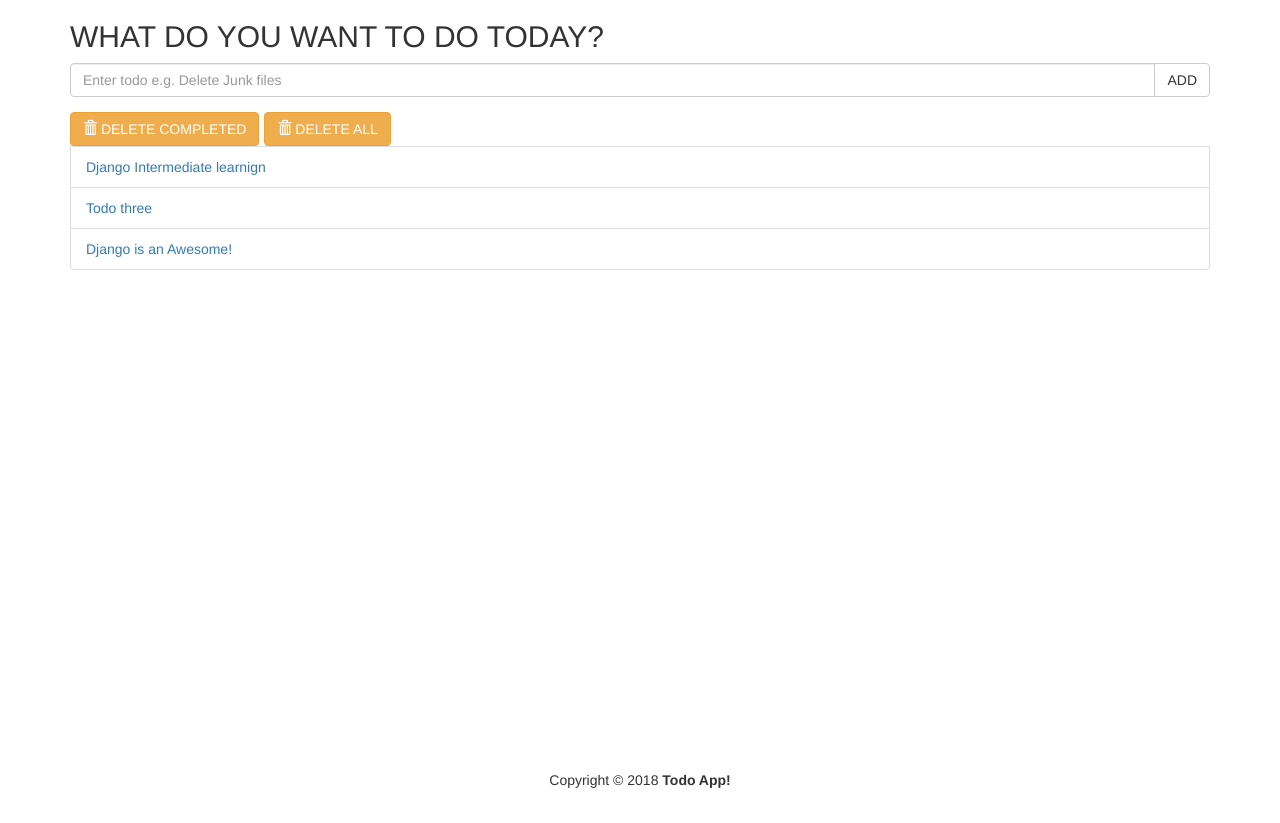
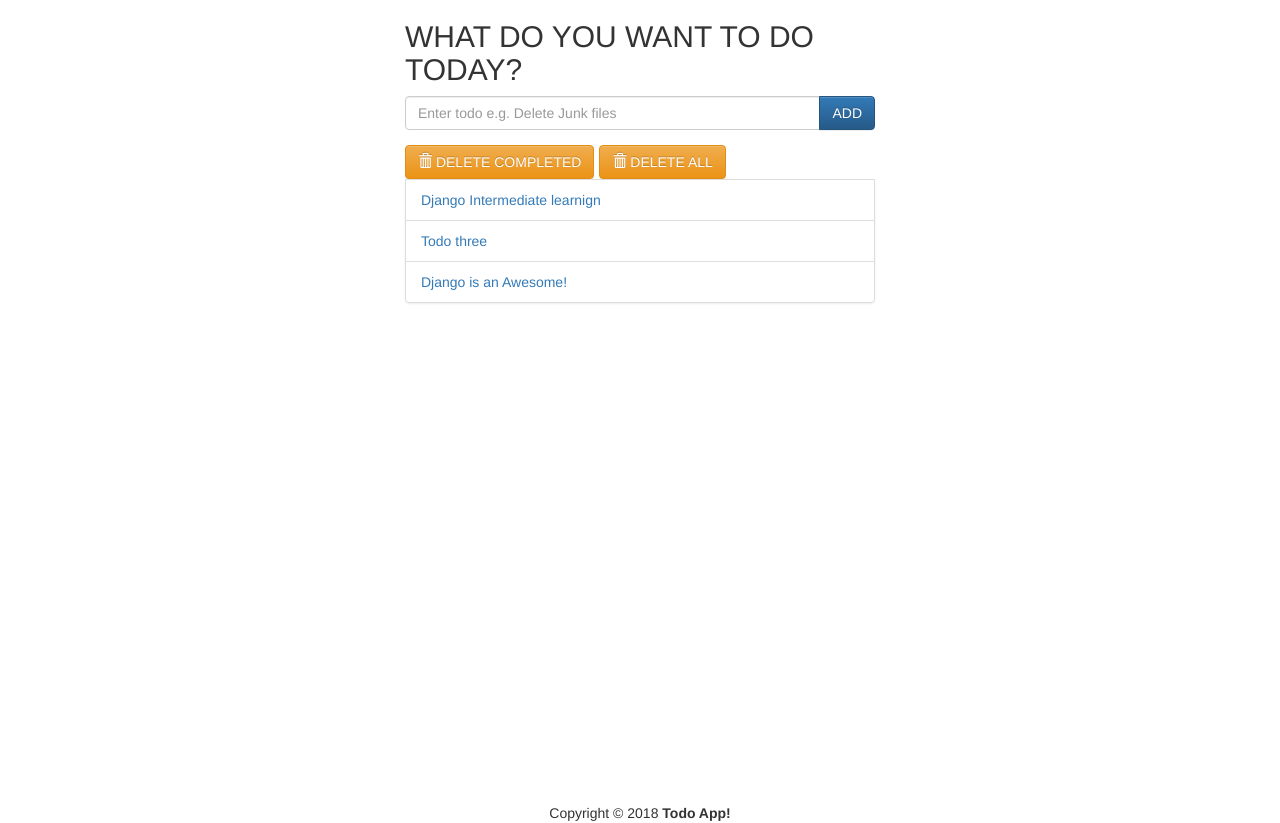
Before and after one commit to sreebash/ToDoApp, a Django app: page /todo/home/ in a window 1280 px wide. Before the commit the page ends 788 px from the top, so only its background shows below. Run offline with Django 3.2, Linux system fonts and the light colour scheme; data comes from the database, SQL or seed files in the repository; both versions use the stored data as it was after the commit; some libraries are stand-ins or nearby versions.

Commit message:
Container width modified

```diff
--- /dev/null
+++ b/static/css/style.css
@@ -0,0 +1,3 @@
+.container{
+    width: 500px;
+}
--- a/templates/master.html
+++ b/templates/master.html
@@ -12,8 +12,10 @@
 
     {% endblock %}
 
+    <link rel="stylesheet" href="{% static 'css/bootstrap.min.css' %}">
+    <link rel="stylesheet" href="{% static 'css/bootstrap-theme.min.css' %}">
     <link rel="stylesheet" href="{% static 'css/style.css' %}">
-    <link rel="stylesheet" href="{% static 'css/bootstrap.min.css' %}">
+
     <script href="{% static 'js/bootstrap.min.js' %}"></script>
 </head>
 <body>
--- a/templates/todo/home.html
+++ b/templates/todo/home.html
@@ -1,3 +1,4 @@
+
 {% extends 'master.html' %}
 
 
@@ -24,7 +25,7 @@
                     <div class="input-group">
                         {{ form.text }}
                         <span class="input-group-btn">
-                            <button type="submit" class="btn btn-default" id="add-btn">ADD</button>
+                            <button type="submit" class="btn btn-primary" id="add-btn">ADD</button>
                         </span>
                     </div>
                 </div>
```
Also changed, not shown: db.sqlite3, static/style.css (deleted).
